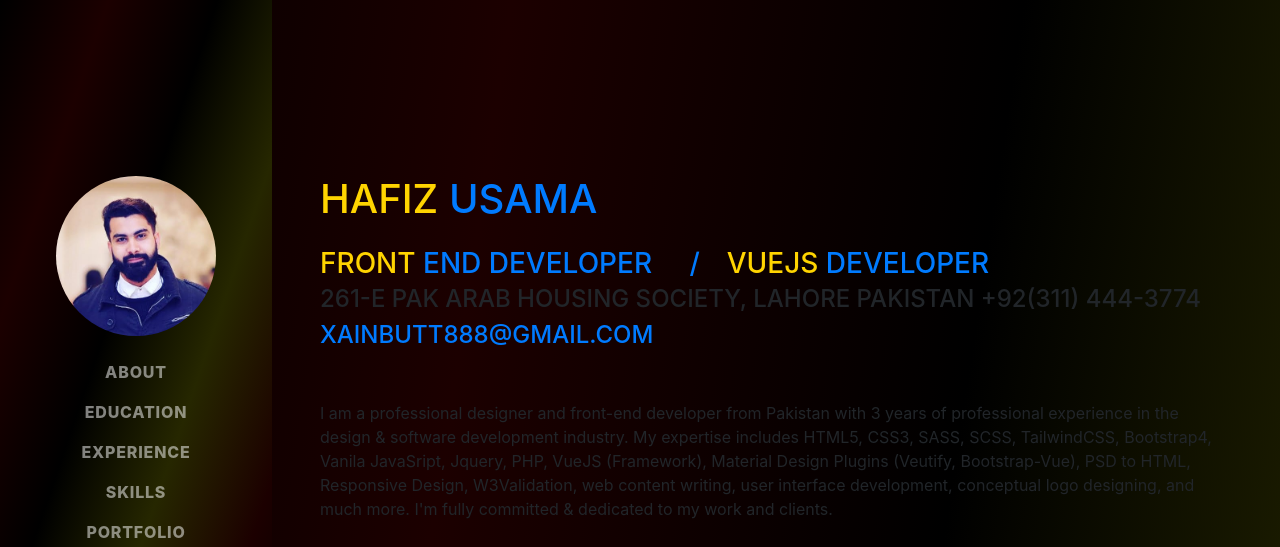
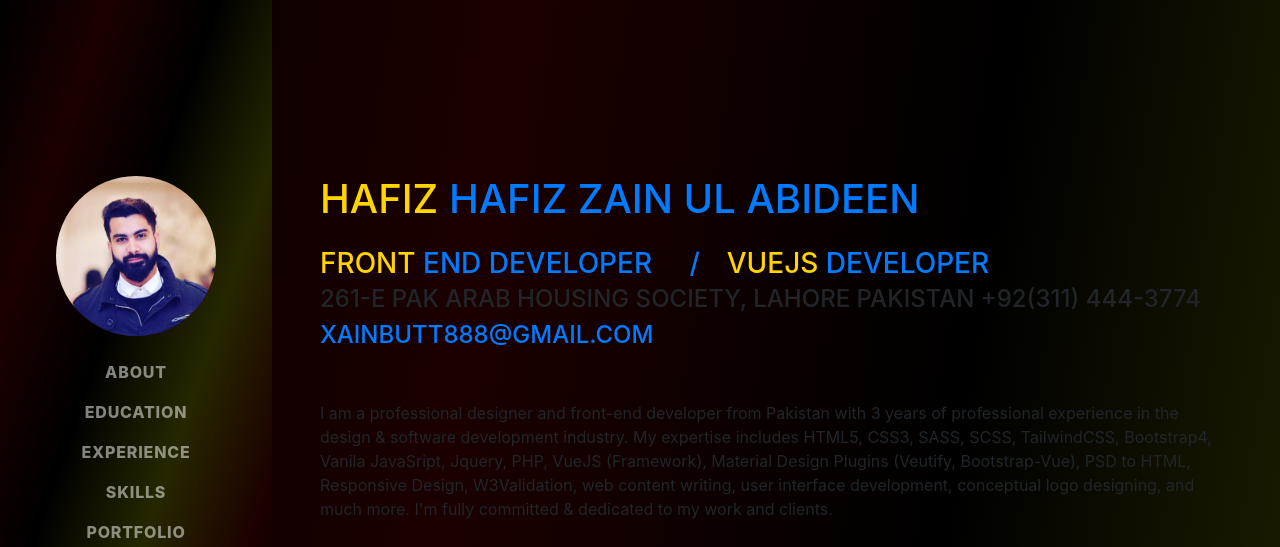
Before and after one commit to xainbutt888/portfolio, a website with bundled scripts: page index.html in a window 1280 px wide. Shown: the top 547 px of the page. Built offline with nearby package versions, Linux system fonts and the light colour scheme; a web font is replaced by a local one.

Commit message:
name reverted

```diff
--- a/index.html
+++ b/index.html
@@ -100,7 +100,7 @@
 				<div class="w-100">
 					<h1 class="mb-0">
 						Hafiz
-						<span class="text-primary">Usama</span>
+						<span class="text-primary">Hafiz Zain Ul Abideen</span>
 					</h1>
 					<br />
 					<h3 class="mb-0 flex">
```
